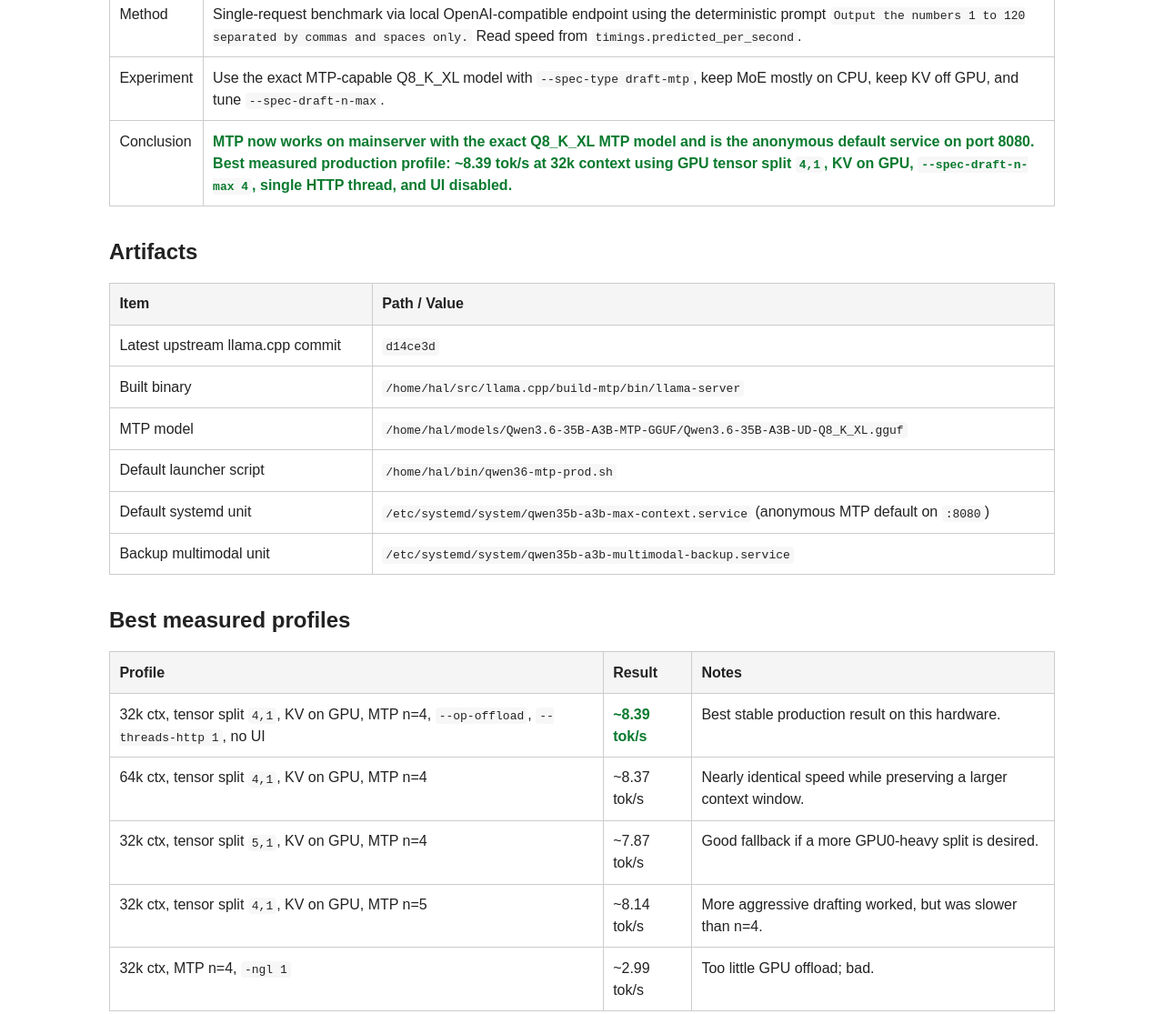
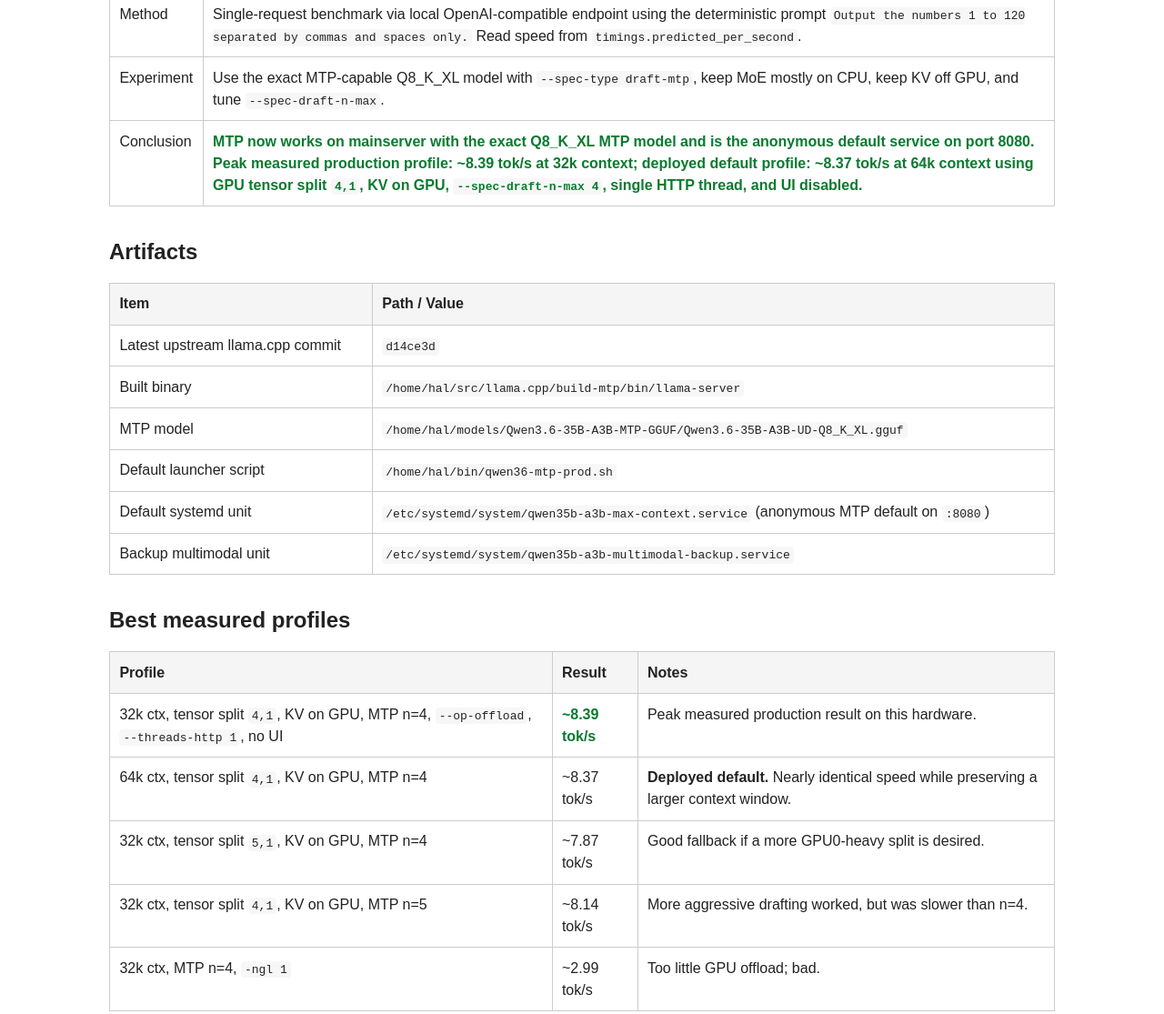
Before and after one commit to SmartEst74/jetson-benchmarks, a plain HTML site: page wiki/2026-05-19-mainserver-qwen36-mtp-upstream.html in a window 1280 px wide. Shown: the part 420-1535 px from the top of the page at 91% size. Drawn offline with Linux system fonts and the light colour scheme.

Commit message:
Note deployed 64k anonymous MTP profile

```diff
--- a/wiki/2026-05-19-mainserver-qwen36-mtp-upstream.html
+++ b/wiki/2026-05-19-mainserver-qwen36-mtp-upstream.html
@@ -31,7 +31,7 @@
       <tr><td>Tried</td><td>Updated <code>/home/hal/src/llama.cpp</code> to latest upstream, rebuilt CUDA binaries, downloaded <code>unsloth/Qwen3.6-35B-A3B-MTP-GGUF:UD-Q8_K_XL</code>, tuned MTP, context, KV placement, GPU tensor split, HTTP thread count, prompt cache behavior, and production hardening flags, then made the anonymous MTP profile the default on port 8080.</td></tr>
       <tr><td>Method</td><td>Single-request benchmark via local OpenAI-compatible endpoint using the deterministic prompt <code>Output the numbers 1 to 120 separated by commas and spaces only.</code> Read speed from <code>timings.predicted_per_second</code>.</td></tr>
       <tr><td>Experiment</td><td>Use the exact MTP-capable Q8_K_XL model with <code>--spec-type draft-mtp</code>, keep MoE mostly on CPU, keep KV off GPU, and tune <code>--spec-draft-n-max</code>.</td></tr>
-      <tr><td>Conclusion</td><td class="good">MTP now works on mainserver with the exact Q8_K_XL MTP model and is the anonymous default service on port 8080. Best measured production profile: <strong>~8.39 tok/s</strong> at 32k context using GPU tensor split <code>4,1</code>, KV on GPU, <code>--spec-draft-n-max 4</code>, single HTTP thread, and UI disabled.</td></tr>
+      <tr><td>Conclusion</td><td class="good">MTP now works on mainserver with the exact Q8_K_XL MTP model and is the anonymous default service on port 8080. Peak measured production profile: <strong>~8.39 tok/s</strong> at 32k context; deployed default profile: <strong>~8.37 tok/s</strong> at 64k context using GPU tensor split <code>4,1</code>, KV on GPU, <code>--spec-draft-n-max 4</code>, single HTTP thread, and UI disabled.</td></tr>
     </tbody>
   </table>
 
@@ -59,12 +59,12 @@
       <tr>
         <td>32k ctx, tensor split <code>4,1</code>, KV on GPU, MTP n=4, <code>--op-offload</code>, <code>--threads-http 1</code>, no UI</td>
         <td class="good">~8.39 tok/s</td>
-        <td>Best stable production result on this hardware.</td>
+        <td>Peak measured production result on this hardware.</td>
       </tr>
       <tr>
         <td>64k ctx, tensor split <code>4,1</code>, KV on GPU, MTP n=4</td>
         <td>~8.37 tok/s</td>
-        <td>Nearly identical speed while preserving a larger context window.</td>
+        <td><strong>Deployed default.</strong> Nearly identical speed while preserving a larger context window.</td>
       </tr>
       <tr>
         <td>32k ctx, tensor split <code>5,1</code>, KV on GPU, MTP n=4</td>
@@ -89,7 +89,7 @@
   -m /home/hal/models/Qwen3.6-35B-A3B-MTP-GGUF/Qwen3.6-35B-A3B-UD-Q8_K_XL.gguf \
   -dev CUDA0,CUDA1 \
   -ts 4,1 \
-  -c 32768 \
+  -c 65536 \
   -b 512 -ub 64 \
   -fa on \
   -t 2 -tb 2 \
```
